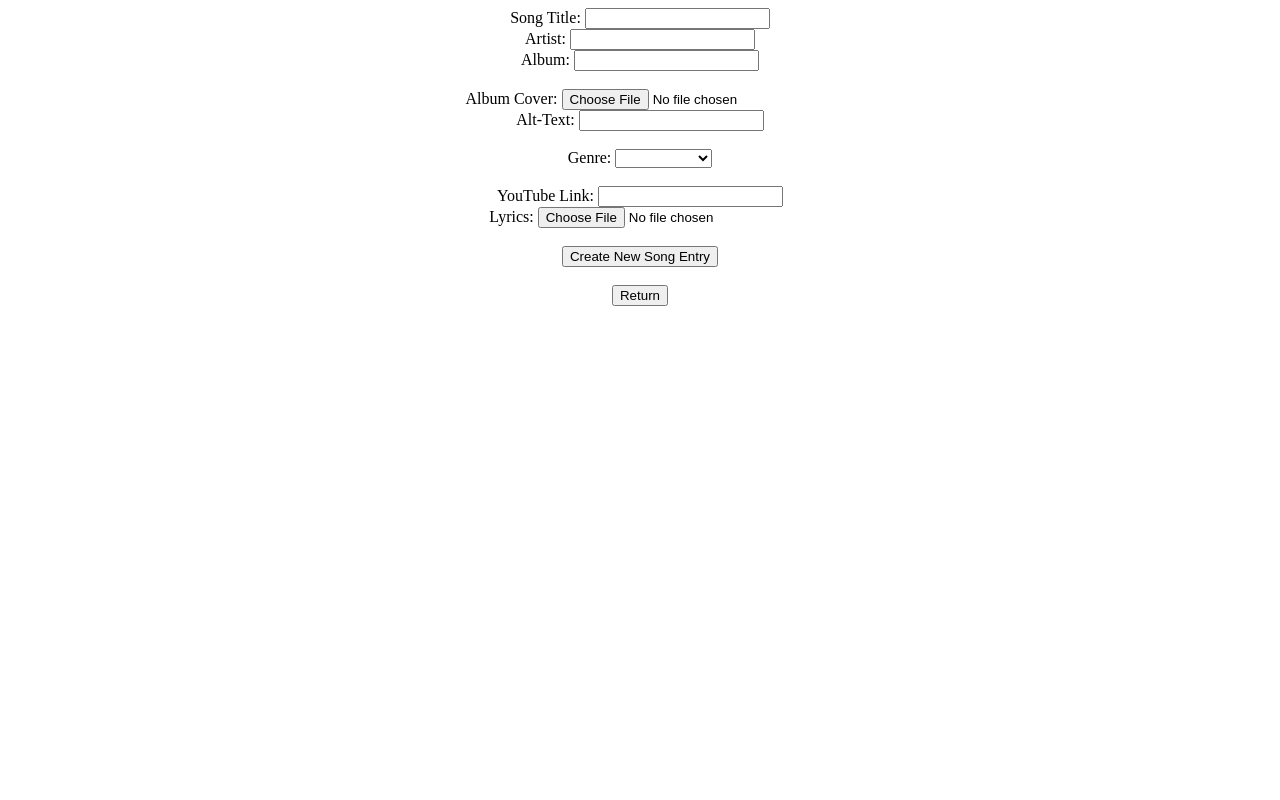
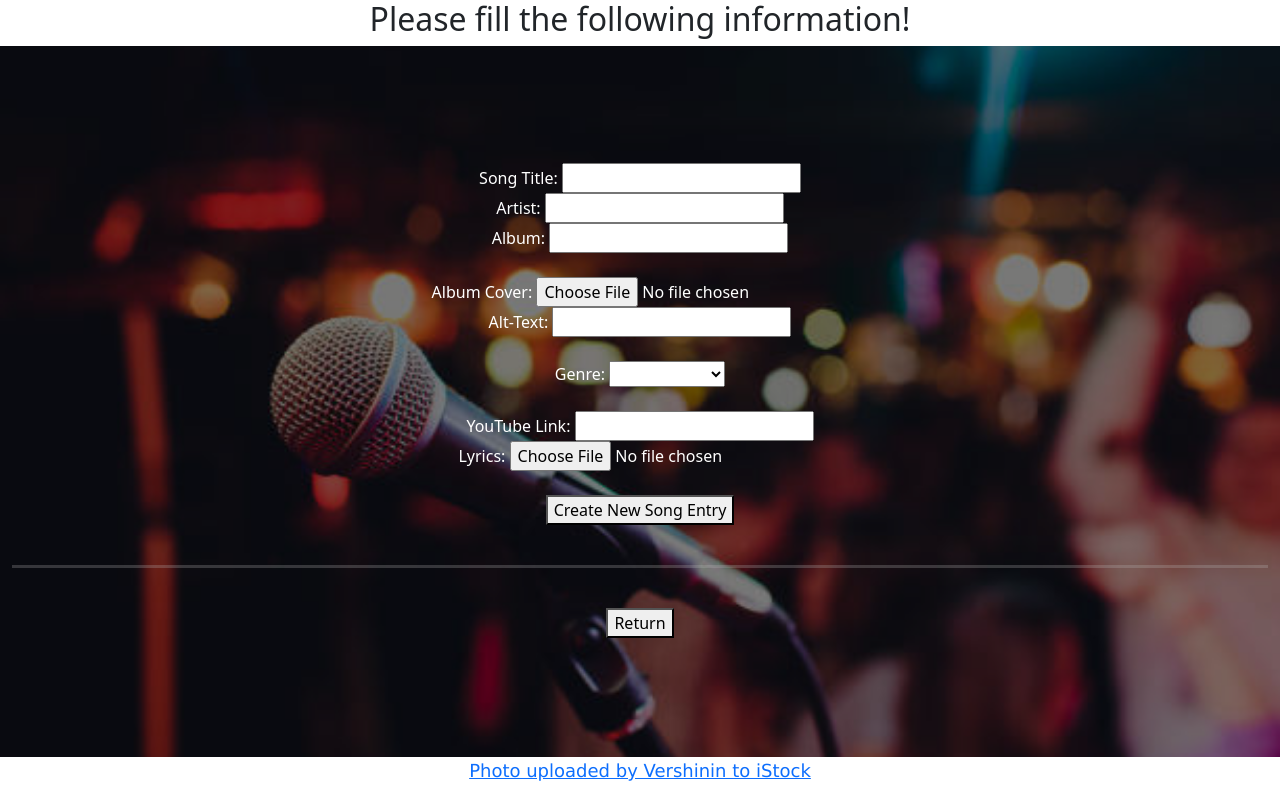
Before and after one commit to hruizrmz/Lyrics-Database, a PHP site: page /submit-song.php in a window 1280 px wide. Run offline with PHP 8.4, Linux system fonts and the light colour scheme; data that the repository does not hold is empty.

Commit message:
final styling
song info + submit song page polish

```diff
--- a/styles.css
+++ b/styles.css
@@ -5,6 +5,7 @@
 .body {
     color: black;
     background-color: white;
+    font-family:georgia;
 }
 
 .button {
@@ -24,41 +25,89 @@
     opacity: 0.7;
 }
 
-.container {
-    position: relative;
-    overflow: hidden;
-    width: 100%;
-    padding-top: 56.25%;
+.fixed-bottom {
+    position: fixed;
+    right: 0;
+    bottom: 0;
+    left: 0;
+    z-index: 1030;
+    background-color: white;
+    align-items: center;
 }
 
 h1 {
-    font-family:georgia;
-    font-size: 32px;
+    width: 100%;
+    font-size: 40px;
     text-transform: uppercase;
 }
 
-h2 {
-    font-family:georgia;
+.h2 {
     font-size: 24px;
+    font-style: italic;
+}
+
+.fixed-top {
+    position: fixed;
+    right: 0;
+    top: 0;
+    left: 0;
+    background-color: white;
+}
+
+hr.solid {
+    border-top: 3px solid #bbb;
+}
+
+li {
+    font-size: 20px;
 }
 
 img {
-    display: block;
-    margin-left: auto;
-    margin-right: auto;
+    display: flex;
+    max-width: 90%;
+    max-height: 100%;
+    padding: 5px;
 }
 
 .responsive-iframe {
-    position: absolute;
-    top: 0;
-    left: 0;
-    bottom: 0;
-    right: 0;
+    display: block;
     width: 100%;
-    height: 100%;
+    height: 300px;
+    flex-direction: column;
+}
+
+.song-info {
+    padding-top: 5%;
+    padding-bottom: 5%;
+    max-width: 100%;
+    height: 100vh;
+}
+
+.song-lyrics {
+    padding: 5%;
+    max-width: 100%;
+    height: 100vh;
+    overflow-y: scroll;
 }
 
 p {
     font-family:verdana;
-    font-size: smaller;
+    font-size: 18px;
+    align-items: center;
 }
+
+::-webkit-scrollbar {
+    width: 14px;
+}
+
+::-webkit-scrollbar-track {
+    background: transparent;
+}
+
+::-webkit-scrollbar-thumb {
+    background: transparent;
+    border-radius: 30px;
+}
+::-webkit-scrollbar-thumb:hover {
+    background: gray;
+}
--- a/submit-song.php
+++ b/submit-song.php
@@ -3,13 +3,20 @@
 <head>
     <meta name "viewport" content="width=device-width,initial-scale=1">
     <meta charset="utf-8">
-    <meta name="keywords" content="">
-    <meta name="description" content="">
-    <title>Upload Song Lyrics</title>
+    <title>Upload a Song</title>
+    <link href="https://cdn.jsdelivr.net/npm/bootstrap@5.0.2/dist/css/bootstrap.min.css" rel="stylesheet" integrity="sha384-EVSTQN3/azprG1Anm3QDgpJLIm9Nao0Yz1ztcQTwFspd3yD65VohhpuuCOmLASjC" crossorigin="anonymous">
     <link href="styles.css" rel="stylesheet" type="text/css"/>
     <script type="text/javascript" src="scripts.js"></script>
+    <style>
+        .container {
+            height: 100vh;
+        }
+    </style>
 </head>
-<body>
+<body style="background:url(microphone.jpg); background-size:cover;">
+    <header class="fixed-top"><h2>Please fill the following information!</h2></header>
+    <div class="container-fluid">
+        <div class="row align-items-center" style="min-height: 100vh; background-color: rgba(0,0,0,.5); color: #fff;">
             <form action="php/upload.php" method="post" enctype="multipart/form-data">
                 <label for="title">Song Title: </label>
                     <input type="text" name="title" id="title" required minlength="1" maxlength="80">
@@ -55,7 +62,15 @@
                 <br><br>
                 <button type="submit" name="submit_song">Create New Song Entry</button>
                 <br><br>
+                <hr class="solid">
+                <br>
                 <button onclick="window.location.href='index.php'">Return</button>
             </form>
+        </div>
+    </div>
+    <footer class="fixed-bottom">
+        <p><a href="https://www.istockphoto.com/photo/microphone-against-blur-on-beverage-in-pub-and-restaurant-background-gm1141693171-305966842">Photo uploaded by Vershinin to iStock</a></p>
+    </footer>
+
 </body>
 </html>
```
Also changed, not shown: index.php (+21 -8 lines), php/load-song.php (+14 -6 lines), microphone.jpg (added). Lines whose indentation alone changed are shown as unchanged.
